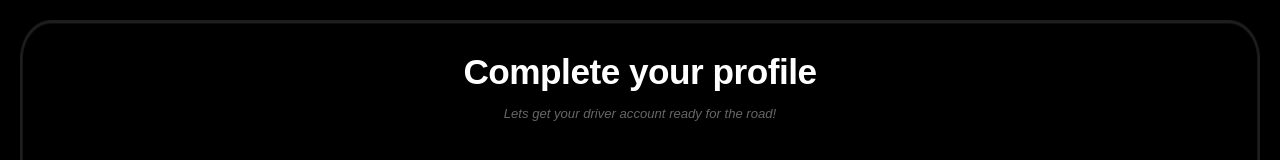
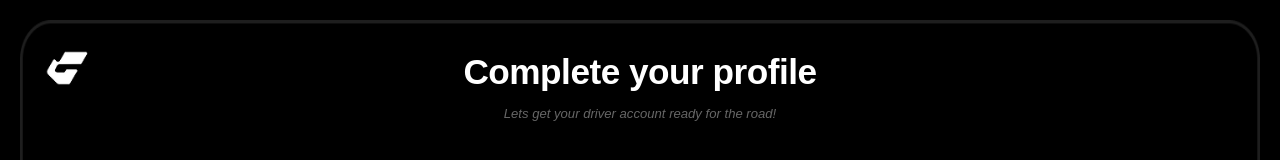
Before and after one commit to yuvrajnag/gaadhiwala-f, a React (Vite) app: page /driver-dashboard in a window 1280 px wide. Shown: the top 160 px of the page. Built offline with nearby package versions, Linux system fonts and the light colour scheme; sample sign-in values are in the browser's storage.

Commit message:
Final cleanup: logo everywhere, no icons in nav, ride completion

```diff
--- a/src/pages/DriverDashboard.jsx
+++ b/src/pages/DriverDashboard.jsx
@@ -221,6 +221,17 @@ const DriverDashboard = () => {
                             display: 'block',
                         }}
                     />
+
+                    {/* Logo added to Driver Hub */}
+                    <div style={{
+                        position: 'absolute',
+                        top: '25px',
+                        left: '25px',
+                        zIndex: 10,
+                        pointerEvents: 'none'
+                    }}>
+                        <img src={logoImg} alt="Logo" style={{ width: '46px', height: 'auto' }} />
+                    </div>
 
                     {/* Expanded Map Overlay */}
                     {isMapExpanded && (
```
